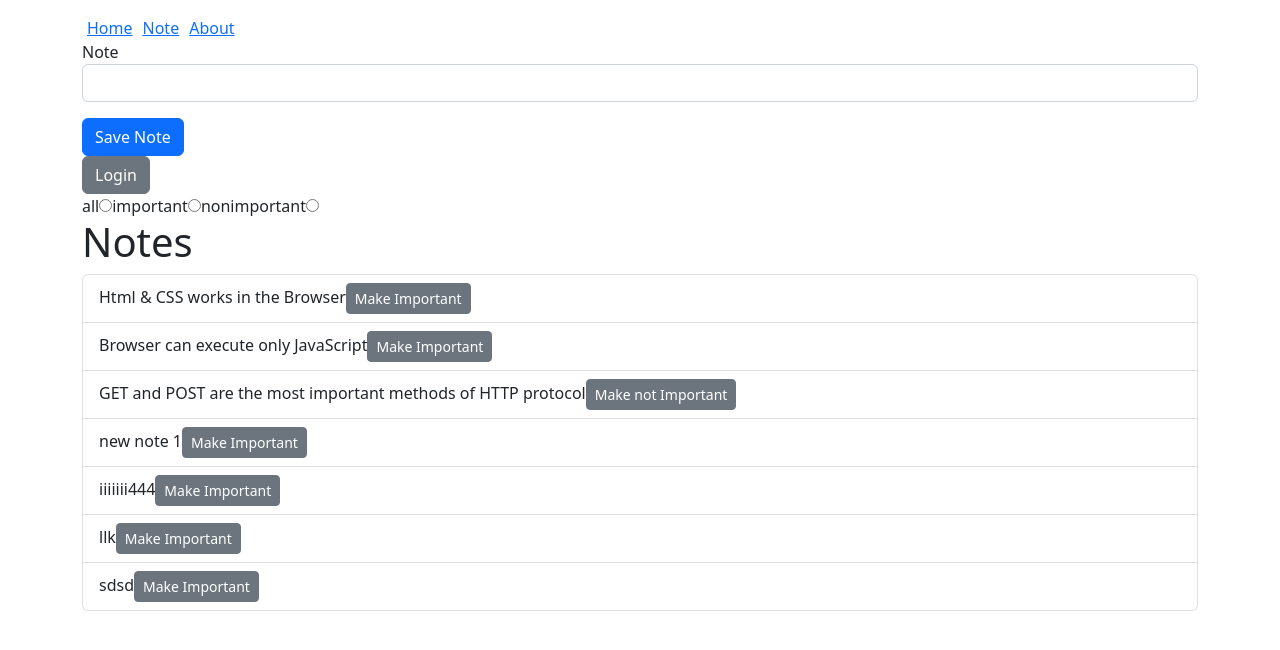
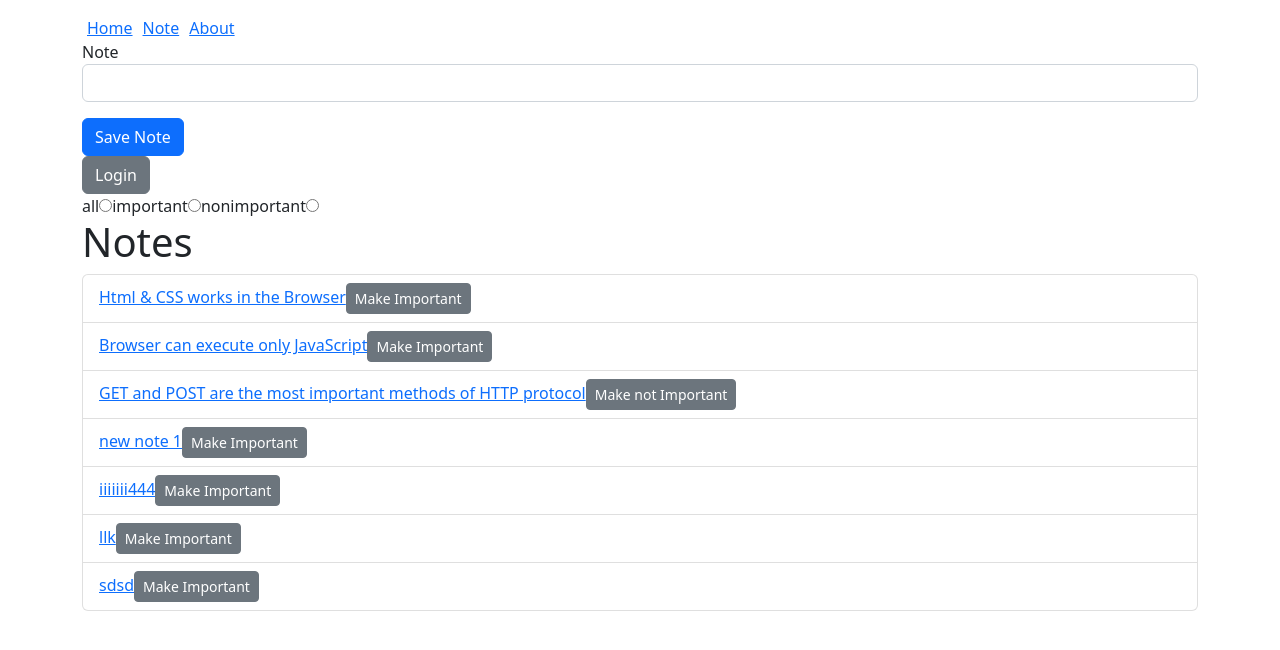
Before and after one commit to ayatullah-ayat/fso-rep, a React (Create React App) app in the folder frontend/: page /notes in a window 1280 px wide. Shown: the top 650 px of the page. Built offline with nearby package versions, Linux system fonts and the light colour scheme; data requests are answered from the project's data file.

Commit message:
dynamic route

```diff
--- a/frontend/src/App.js
+++ b/frontend/src/App.js
@@ -15,6 +15,7 @@ import Notes from './components/Notes';
 import VisibilityFilter from './components/VisibilityFilter';
 import Home from './components/Home';
 import About from './components/About';
+import Note from './components/Note';
 
 function App() {
 
@@ -141,6 +142,7 @@ function App() {
 
                     <Routes>
                         <Route path='/' element={<Home />} />
+                        <Route path='/notes/:id' element={<Note notes />} />
                         <Route path='/notes' element={<Notes />} />
                         <Route path='/about' element={<About />} />
                     </Routes>
--- a/frontend/src/components/Note.js
+++ b/frontend/src/components/Note.js
@@ -1,5 +1,6 @@
 import { useDispatch } from "react-redux";
 import { toggleImportanceOf } from "../reducers/noteReducer";
+import { Link } from "react-router-dom";
 
 
 
@@ -12,8 +13,8 @@ const Note = ({ note }) => {
         dispatch(toggleImportanceOf(id))
     }
     return(
-        <li className='list-group-item note' key={note.id}>
-            {note.content}
+        <li className='list-group-item note' key={ note.id }>
+            <Link to={`/notes/${ note.id }`}>{ note.content }</Link>
             <button className="btn btn-secondary btn-sm" onClick={() => changeImportanceOf(note.id)}>{ note.important ? 'Make not Important' : 'Make Important' }</button>
         </li>
     );
```
